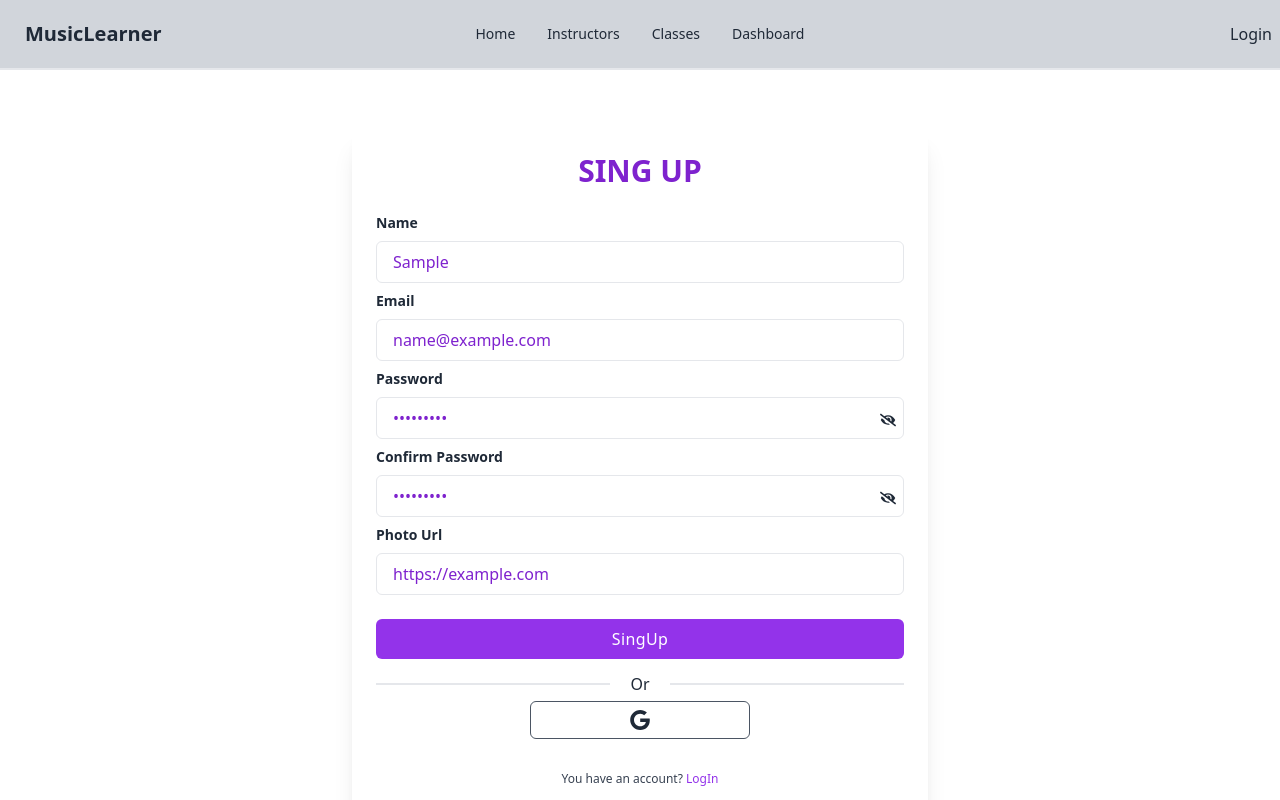
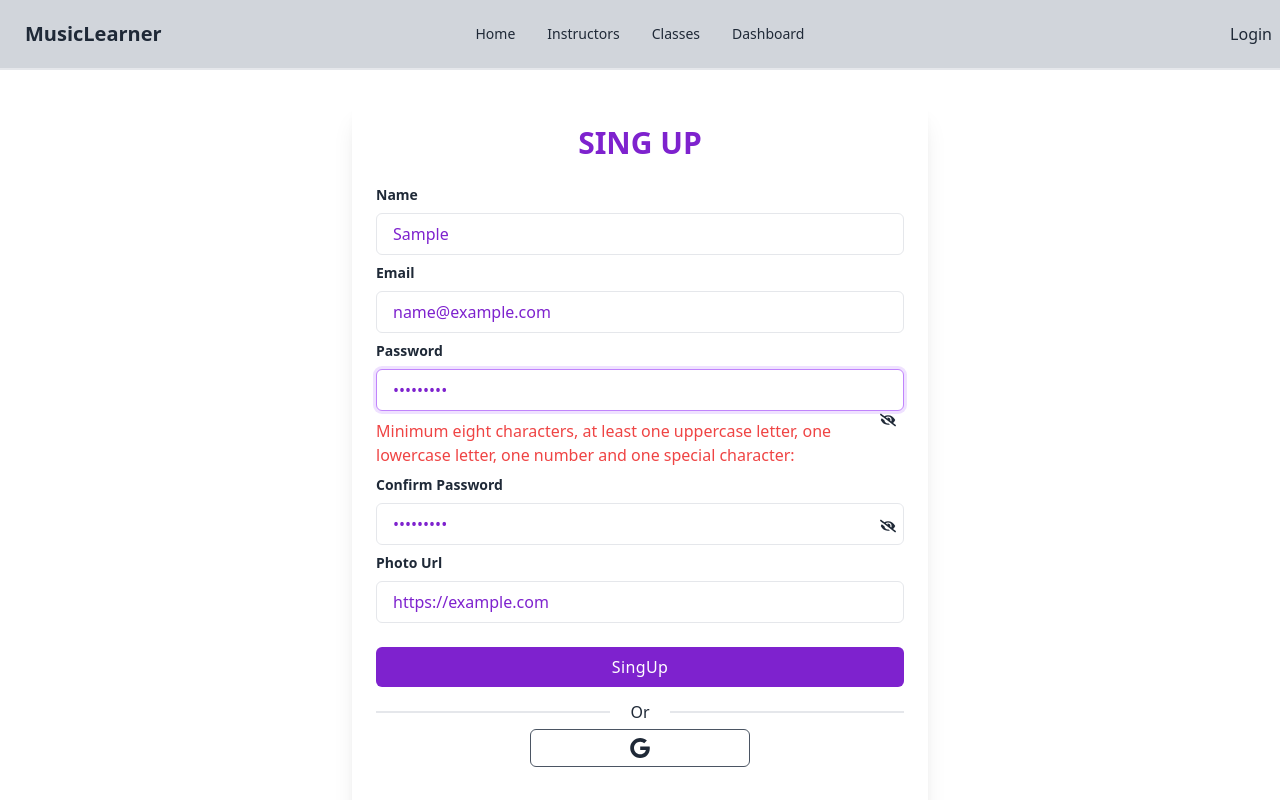
Before and after one commit to itscopebd/summer-camp-school-client, a React (Vite) app: page /singup in a window 1280 px wide. Both pictures are taken after typing "Sample", "name@example.com", "Sample123", "Sample123", "https://example.com" into the empty fields and a click on the button "SingUp". Shown: the top 800 px of the page. Built offline with nearby package versions, Linux system fonts and the light colour scheme.

Commit message:
Register user email and password and some validation

```diff
--- a/package.json
+++ b/package.json
@@ -19,6 +19,7 @@
     "react-hook-form": "^7.44.3",
     "react-icons": "^4.9.0",
     "react-router-dom": "^6.11.2",
+    "react-toastify": "^9.1.3",
     "sort-by": "^1.2.0"
   },
   "devDependencies": {
--- a/src/AuthContext/AuthProvider.jsx
+++ b/src/AuthContext/AuthProvider.jsx
@@ -1,5 +1,5 @@
 
-import { GoogleAuthProvider,getAuth, signInWithPopup } from "firebase/auth";
+import { GoogleAuthProvider,createUserWithEmailAndPassword,getAuth, signInWithEmailAndPassword, signInWithPopup } from "firebase/auth";
 import { app } from "../firebase/Firebase";
 import { createContext, useState } from "react";
 
@@ -11,6 +11,7 @@ const AuthProvider = ({ children }) => {
     const [user, setUser] = useState(null)
     const [loading, setLoading] = useState(true);
 
+// singin uwth google
 
     const singIn = () => {
         setLoading(true)
@@ -18,10 +19,17 @@ const AuthProvider = ({ children }) => {
         return signInWithPopup(auth, googleProvider);
     }
 
+// create user
+
+
+const createUser=(email,password)=>{
+return createUserWithEmailAndPassword(auth,email,password)
+}
 
     const userInfo = {
         user,
-        singIn
+        singIn,
+        createUser
     }
 
     return (
--- a/src/main.jsx
+++ b/src/main.jsx
@@ -1,16 +1,23 @@
 import React from 'react'
 import ReactDOM from 'react-dom/client'
-import './index.css'
+import './index.css';
+import 'react-toastify/dist/ReactToastify.css';
 import { RouterProvider } from 'react-router-dom'
 import { router } from './routes/Routes.jsx'
 import AuthProvider from './AuthContext/AuthProvider'
+import { ToastContainer } from 'react-toastify';
+
 
 
 
 ReactDOM.createRoot(document.getElementById('root')).render(
   <React.StrictMode>
-    <AuthProvider>
-      <RouterProvider router={router}></RouterProvider>
-    </AuthProvider>
+
+      <AuthProvider>
+
+        <RouterProvider router={router}></RouterProvider>
+        <ToastContainer/>
+      </AuthProvider>
+
   </React.StrictMode>,
 )
--- a/src/pages/RegisterPage/RegisterPage.jsx
+++ b/src/pages/RegisterPage/RegisterPage.jsx
@@ -3,21 +3,42 @@ import { FaEyeSlash,FaEye } from 'react-icons/fa';
 import { Link } from 'react-router-dom';
 import { useForm } from "react-hook-form";
 import { AuthContext } from '../../AuthContext/AuthProvider';
+import { toast } from 'react-toastify';
 const RegisterPage = () => {
-    const [password, setPassword] = useState('');
+
     const [visible, setVisible] = useState(false);
+    const [cPassword, setCPassword] = useState('');
+    const [cVisible, setCVisible] = useState(false);
 
-   const {singIn}=useContext(AuthContext);
+
+   const {singIn,createUser}=useContext(AuthContext);
 
 const singinWithGoogle=()=>{
     singIn()
     .then(res=>{
-        console.log(res)
+        toast("LogIn Success!! ")
     })
 }
 
-    const { register, handleSubmit } = useForm();
-    const onSubmit = data => console.log(data);
+
+const { register, handleSubmit, watch, formState: { errors } } = useForm();
+  const onSubmit = data => {
+    const password= data.password;
+    const cPassword=data.cpassword;
+    console.log(password)
+    console.log(cPassword)
+    if(password !== cPassword){
+        setCPassword("Password Don't Match!!");
+
+    }else{
+        createUser(data.email,password)
+        .then(res=>{
+           toast("Registration Success!! ")
+        }).catch(error=>{
+            toast("User Already Exist!! ")
+        })
+    }
+  };
 
     return (
         <div className="relative flex flex-col justify-center min-h-screen overflow-hidden">
@@ -58,10 +79,17 @@ const singinWithGoogle=()=>{
                             Password
                         </label>
                         <input
-                            value={password}
-                            type={visible ? "text" : "password"} onChange={(e) => setPassword(e.target.value)}
+
+                            type={visible ? "text" : "password"}
                             className="block w-full px-4 py-2 mt-2 text-purple-700 bg-white border rounded-md focus:border-purple-400 focus:ring-purple-300 focus:outline-none focus:ring focus:ring-opacity-40"
-                            required {...register("password")} />
+                            {...register("password", {
+                                required: true,
+                                pattern: /(?=.*[a-z])(?=.*[A-Z])(?=.*[@$!%*?&])/
+
+                            })}/>
+                            {errors.password?.type === "required" && <p className='text-red-500 mt-2'>Password field is required</p>}
+                                {errors.password?.type === "pattern" && <p className='text-red-500 mt-2'>Minimum eight characters, at least one uppercase letter, one lowercase letter, one number and one special character:</p>}
+
                         <div onClick={() => setVisible(!visible)} className='absolute right-2 top-1/2 translate-y-1/2 cursor-pointer' >
                             {visible ? <> <FaEye></FaEye> </> : <FaEyeSlash></FaEyeSlash>}
 
@@ -75,12 +103,16 @@ const singinWithGoogle=()=>{
                            Confirm Password
                         </label>
                         <input
-                            value={password}
-                            type={visible ? "text" : "password"} onChange={(e) => setPassword(e.target.value)}
+
+                            type={cVisible ? "text" : "password"}
                             className="block w-full px-4 py-2 mt-2 text-purple-700 bg-white border rounded-md focus:border-purple-400 focus:ring-purple-300 focus:outline-none focus:ring focus:ring-opacity-40"
-                            required />
-                        <div onClick={() => setVisible(!visible)} className='absolute right-2 top-1/2 translate-y-1/2 cursor-pointer' >
-                            {visible ? <> <FaEye></FaEye> </> : <FaEyeSlash></FaEyeSlash>}
+                            {...register("cpassword", {
+                                required: true})}/>
+
+                            {errors.cpassword?.type === "required" && <p className='text-red-500 mt-2'>Password field is required</p>}
+                               { <p className='text-red-500 mt-2'>{cPassword}</p> }
+                        <div onClick={() => setCVisible(!cVisible)} className='absolute right-2 top-1/2 translate-y-1/2 cursor-pointer' >
+                            {cVisible ? <> <FaEye></FaEye> </> : <FaEyeSlash></FaEyeSlash>}
 
                         </div>
                     </div>
@@ -95,7 +127,7 @@ const singinWithGoogle=()=>{
                         <input
                             type="url"
                             className="block w-full px-4 py-2 mt-2 text-purple-700 bg-white border rounded-md focus:border-purple-400 focus:ring-purple-300 focus:outline-none focus:ring focus:ring-opacity-40"
-                            required {...register("photourl")} />
+                             {...register("photourl",{ required: true})} />
                     </div>
 
                     <div className="mt-6">
--- a/src/routes/Routes.jsx
+++ b/src/routes/Routes.jsx
@@ -3,6 +3,7 @@ import HomePage from "../pages/Home/HomePage";
 import Main from "../layout/Main";
 import LoginPage from "../pages/LoginPage/LoginPage";
 import RegisterPage from "../pages/RegisterPage/RegisterPage";
+// import TestPage from "../pages/RegisterPage/TestPage";
 
 
 
```
Also changed, not shown: 1 other file (tests, documents, lock files or other folders).
